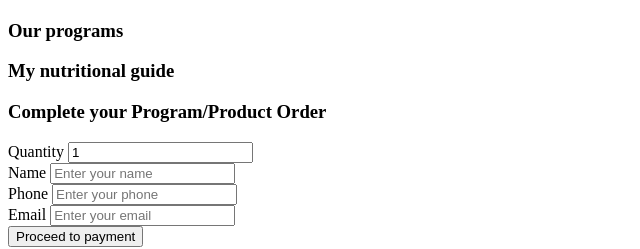
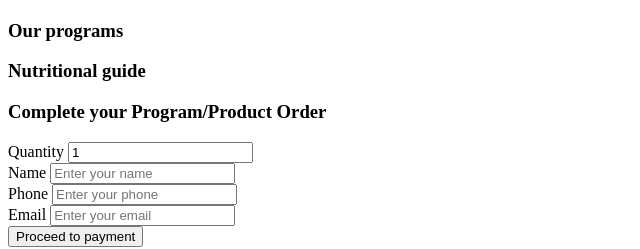
Before and after one commit to victorskydotdev/ugochiosuoji-fitness-services, a website: page src/html/programs.html in a window 1280 px wide. Shown: the part 317-566 px from the top of the page, 0-640 px from the left. Drawn offline with Linux system fonts and the light colour scheme.

Commit message:
update the program heading from 'my nutritional guide to Nutritional Guide

```diff
--- a/src/html/programs.html
+++ b/src/html/programs.html
@@ -73,7 +73,7 @@
 
 					<div class="card">
 						<div class="text-wrap">
-							<h3 class="heading">My nutritional guide</h3>
+							<h3 class="heading">Nutritional guide</h3>
 							<!-- <p class="subtext">
 								Lorem ipsum dolor sit amet, consectetur adipisicing elit.
 								Minima, dolor.
```
